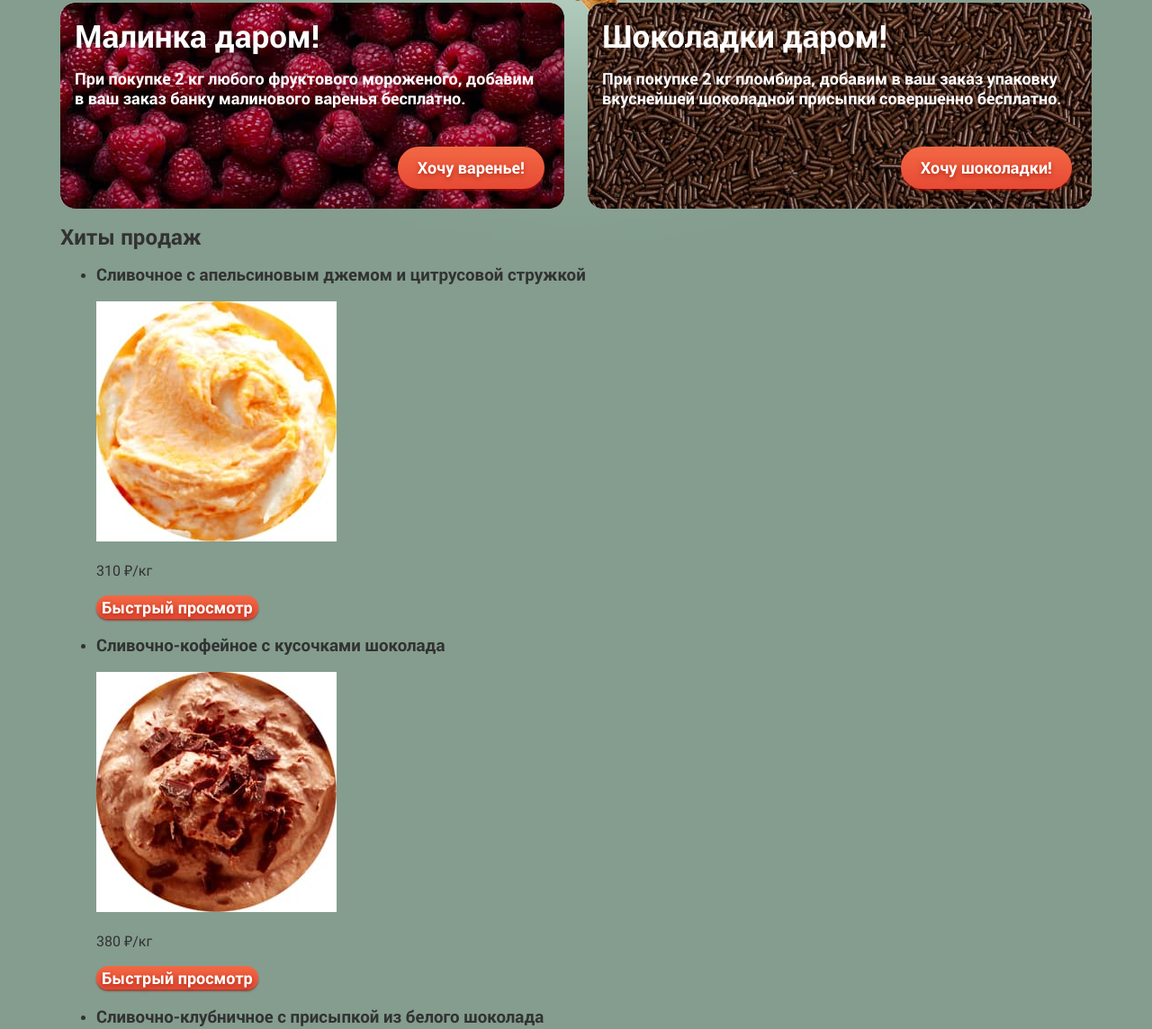
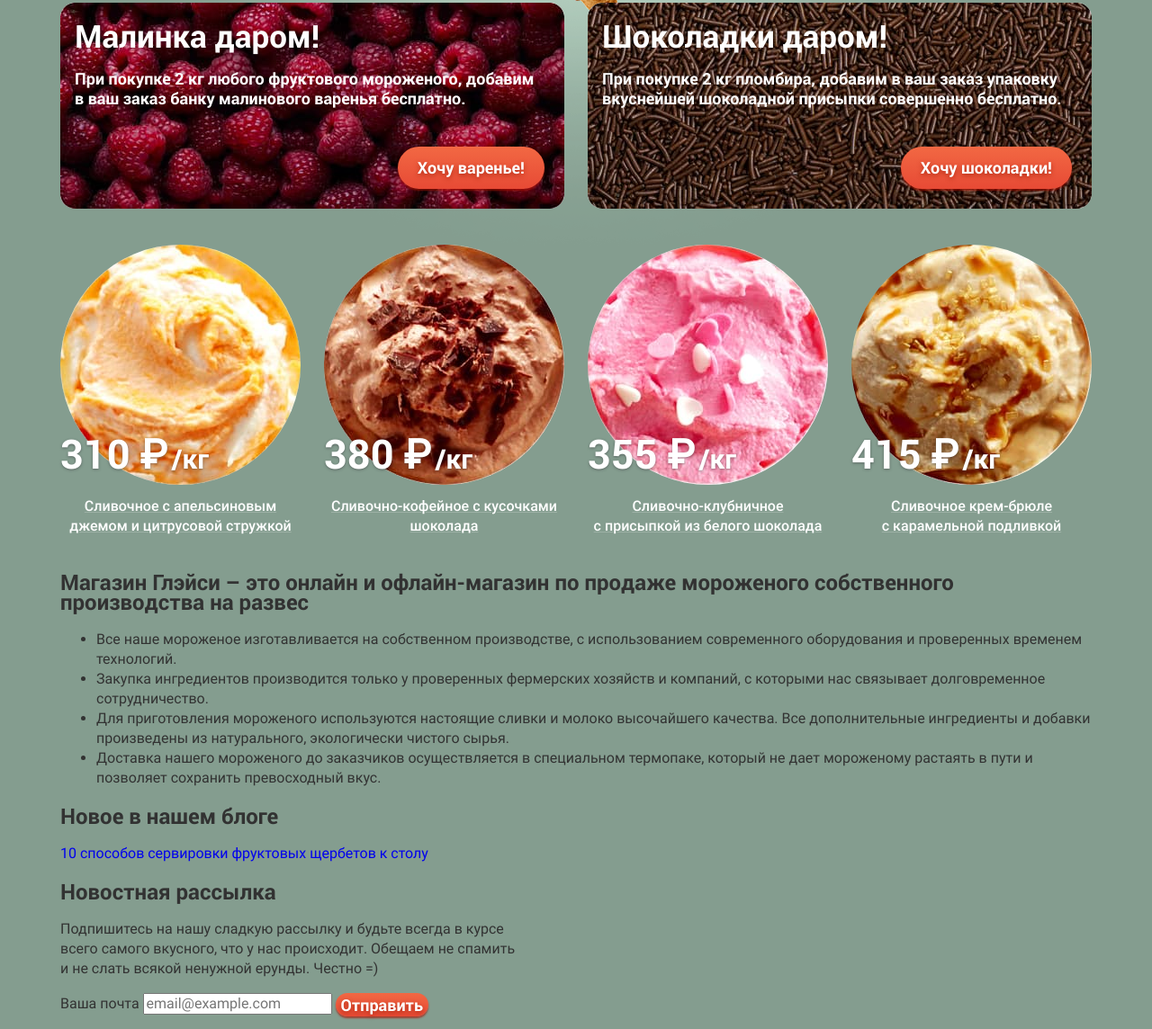
Before and after one commit to max-rad/988381-gllacy-31, a plain HTML site: page index.html in a window 1280 px wide. Shown: the part 643-1787 px from the top of the page at 90% size. Drawn offline with Linux system fonts and the light colour scheme.

Commit message:
Выполнил разметку карточкек товара на главной странице

```diff
--- a/css/style.css
+++ b/css/style.css
@@ -55,6 +55,7 @@
   --button-linear-gradient-first: #F26843;
   --button-linear-gradient-second: #E74A35;
 
+  --price-text-shadow: rgba(49, 50, 53, 0.5);
   --button-text-shadow: rgba(160, 32, 11, 0.76);
   --button-box-shadow: rgba(172, 16, 0, 0.64);
 
@@ -509,6 +510,7 @@ img {
   grid-area: button;
   padding: 14px 25px;
   line-height: 16px;
+  cursor: pointer;
 }
 
 .login__help {
@@ -648,6 +650,7 @@ img {
   display: grid;
   grid-template-columns: 560px 560px;
   column-gap: 26px;
+  margin-bottom: 40px;
 }
 
 .banner {
@@ -694,3 +697,96 @@ img {
   bottom: 22px;
   padding: 11px 22px 12px;
 }
+
+/* ===== BESTSELLERS ===== */
+
+.bestsellers {
+  margin-bottom: 40px;
+}
+
+.bestsellers__list {
+  display: grid;
+  grid-template-columns: 267px 267px 267px 267px;
+  column-gap: 26px;
+}
+
+.bestsellers__item {
+  position: relative;
+}
+
+/*.bestseller {
+  display: flex;
+  flex-direction: column;
+}*/
+
+.bestseller:hover .bestseller__button-wrapper {
+  opacity: 1;
+}
+
+.bestseller__content-wrapper {
+  z-index: 1;
+  position: relative;
+  display: flex;
+  flex-direction: column;
+}
+
+.bestseller__description {
+  order: 1;
+  position: relative;
+  font-weight: 500;
+  font-size: 16px;
+  line-height: 22px;
+  text-align: center;
+  color: var(--basic-white);
+  text-decoration: underline var(--special-white-with-point-two-opacity);
+}
+
+.bestseller__image-wrapper {
+  width: 267px;
+  height: 267px;
+  margin-bottom: 13px;
+}
+
+.bestseller__image-wrapper img {
+  border-radius: 100%;
+}
+
+.bestseller__price {
+  position: absolute;
+  display: flex;
+  align-items: baseline;
+  bottom: 69px;
+  text-shadow: 0 1px 3px var(--price-text-shadow);
+  font-weight: 700;
+  font-size: 45px;
+  line-height: 45px;
+  color: var(--basic-white);
+}
+
+.bestseller__price span {
+  margin-left: 5px;
+  text-shadow: inherit;
+  font-weight: 700;
+  font-size: 30px;
+  line-height: 35px;
+  color: inherit;
+}
+
+.bestseller__button-wrapper {
+  position: absolute;
+  top: -6px;
+  left: -13px;
+  width: 293px;
+  height: 402px;
+  border-radius: 4px;
+  box-shadow: 0 20px 20px var(--special-black-with-point-two-opacity);
+  background-color: var(--special-white-with-point-two-opacity);
+  opacity: 0;
+}
+
+.bestseller__button {
+  position: absolute;
+  bottom: 21px;
+  left: 46px;
+  padding: 10px 16px;
+}
--- a/index.html
+++ b/index.html
@@ -117,7 +117,7 @@
                 <a class="button button_decor button_block slide__button" href="#">Давайте оба!</a>
               </li>
               <li class="slider__item slide">
-                <h3 class="slide__title">Пломбир с помадкой и клубничный щербет</h3>
+                <h3 class="slide__title">Пломбир с помадкой<br> и клубничный щербет</h3>
                 <a class="button button_decor button_block slide__button" href="#">Давайте оба!</a>
               </li>
             </ul>
@@ -146,40 +146,56 @@
           </div>
 
           <section class="bestsellers">
-            <h2>Хиты продаж</h2>
+            <h2 class="visually-hidden reset-h">Хиты продаж</h2>
 
-            <ul class="bestsellers__list">
+            <ul class="bestsellers__list reset-li">
               <li class="bestsellers__item bestseller">
-                <h3 class="bestseller__description">Сливочное с апельсиновым джемом и цитрусовой стружкой</h3>
+                <div class="bestseller__content-wrapper">
+                  <h3 class="bestseller__description reset-h">Сливочное с апельсиновым джемом и цитрусовой стружкой</h3>
                   <div class="bestseller__image-wrapper">
                     <img src="img/ice_cream/creamy_ice_cream_with_orange_jam_and_citrus_flakes.jpg" width="267" height="267" alt="Мороженнное бело-оранжегого цвета">
                   </div>
-                <p class="bestseller__price">310 ₽<span>/кг</span></p>
+                  <p class="bestseller__price reset-p">310 ₽<span>/кг</span></p>
+                </div>
+                <div class="bestseller__button-wrapper">
                   <button class="button button_decor button_block bestseller__button" type="button">Быстрый просмотр</button>
+                </div>
               </li>
               <li class="bestsellers__item bestseller">
-                <h3 class="bestseller__description">Сливочно-кофейное с кусочками шоколада</h3>
+                <div class="bestseller__content-wrapper">
+                  <h3 class="bestseller__description reset-h">Сливочно-кофейное с кусочками шоколада</h3>
                   <div class="bestseller__image-wrapper">
                     <img src="img/ice_cream/creamy_coffee_ice_cream_with_chocolate_pieces.jpg" width="267" height="267" alt="Мороженное кофейного цвета посыпанное кусочками шоколада">
                   </div>
-                <p class="bestseller__price">380 ₽<span>/кг</span></p>
+                  <p class="bestseller__price reset-p">380 ₽<span>/кг</span></p>
+                </div>
+                <div class="bestseller__button-wrapper">
                   <button class="button button_decor button_block bestseller__button" type="button">Быстрый просмотр</button>
+                </div>
               </li>
               <li class="bestsellers__item bestseller">
-                <h3 class="bestseller__description">Сливочно-клубничное с присыпкой из белого шоколада</h3>
+                <div class="bestseller__content-wrapper">
+                  <h3 class="bestseller__description reset-h">Сливочно-клубничное<br> с присыпкой из белого шоколада</h3>
                   <div class="bestseller__image-wrapper">
                     <img src="img/ice_cream/creamy_strawberry_ice_cream_with_white_chocolate_powder.jpg" width="267" height="267" alt="Мороженное розового цвета с посыпкой в виде сердечек">
                   </div>
-                <p class="bestseller__price">355 ₽<span>/кг</span></p>
+                  <p class="bestseller__price reset-p">355 ₽<span>/кг</span></p>
+                </div>
+                <div class="bestseller__button-wrapper">
                   <button class="button button_decor button_block bestseller__button" type="button">Быстрый просмотр</button>
+                </div>
               </li>
               <li class="bestsellers__item bestseller">
-                <h3 class="bestseller__description">Сливочное крем-брюле с карамельной подливкой </h3>
+                <div class="bestseller__content-wrapper">
+                  <h3 class="bestseller__description reset-h">Сливочное крем-брюле<br> с карамельной подливкой </h3>
                   <div class="bestseller__image-wrapper">
                     <img src="img/ice_cream/creamy_creme-brulee_ice_cream_with_caramel_sauce.jpg" width="267" height="267" alt="Мороженное цвета крем-брюле политое карамелью">
                   </div>
-                <p class="bestseller__price">415 ₽<span>/кг</span></p>
+                  <p class="bestseller__price reset-p">415 ₽<span>/кг</span></p>
+                </div>
+                <div class="bestseller__button-wrapper">
                   <button class="button button_decor button_block bestseller__button" type="button">Быстрый просмотр</button>
+                </div>
               </li>
             </ul>
           </section>
```
Lines whose indentation alone changed are shown as unchanged.
